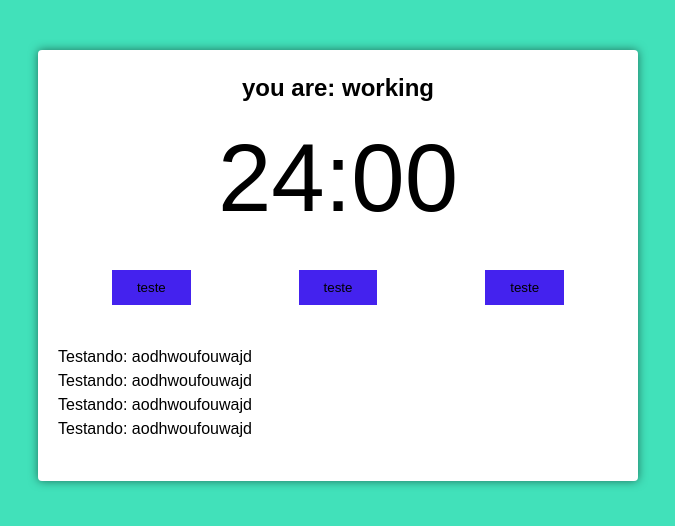
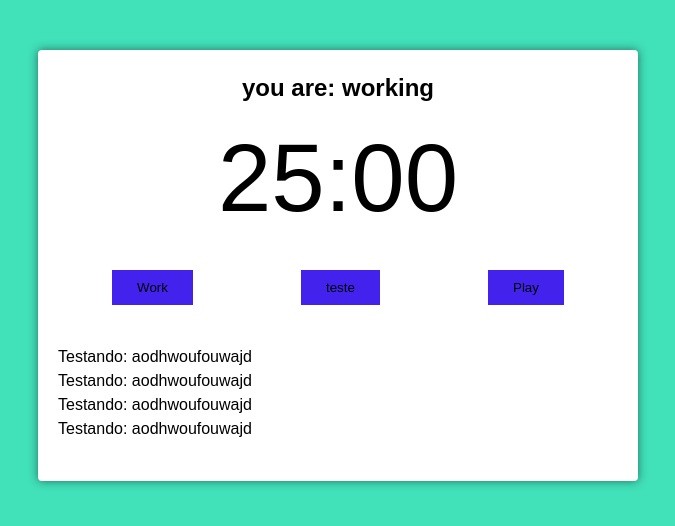
Before and after one commit to RafaelM10/Pomodoro, a React (Create React App) app: page / in a window 1280 px wide. Shown: the top 526 px of the page, without its empty margins (302-977 px from the left). Built offline with nearby package versions, Linux system fonts and the light colour scheme.

Commit message:
Configurando Pomodoro

```diff
--- a/src/components/pomodoro-timer.tsx
+++ b/src/components/pomodoro-timer.tsx
@@ -1,4 +1,4 @@
-import React from 'react';
+import React, { useEffect } from 'react';
 import { useInterval } from '../hooks/use-interval';
 import { secondsToTime } from '../utils/secondsToTime';
 import { Button } from './button';
@@ -13,10 +13,24 @@
 
 export function PomodoroTimer(props: Props): JSX.Element {
     const [mainTime, setMainTime] = React.useState(props.PomodoroTime);
+    const [timeCounting, setTimeCounting] = React.useState(false);
+    const [working, setWorking] = React.useState(false);
 
-    useInterval(() => {
+    useEffect(() => {
+        if(working) document.body.classList.add('working');
+    }, [working]);
+
+    useInterval(
+        () => {
         setMainTime(mainTime - 1);
-    },1000);
+    },
+    timeCounting ? 1000 : null,
+    );
+
+    const configureWork = () => {
+        setTimeCounting(true);
+        setWorking(true);
+    }
 
     return (
         <div className="pomodoro">
@@ -24,9 +38,12 @@
             <Timer mainTime={mainTime} />
 
             <div className="controls">
+            <Button text='Work' onClick={() => configureWork()}></Button>
             <Button text='teste' onClick={() => console.log(1)}></Button>
-            <Button text='teste' onClick={() => console.log(1)}></Button>
-            <Button text='teste' onClick={() => console.log(1)}></Button>
+            <Button
+                text={timeCounting ? 'pause' : 'Play'}
+                onClick={() => setTimeCounting(!timeCounting)}
+                ></Button>
             </div>
 
             <div className="details">
```
